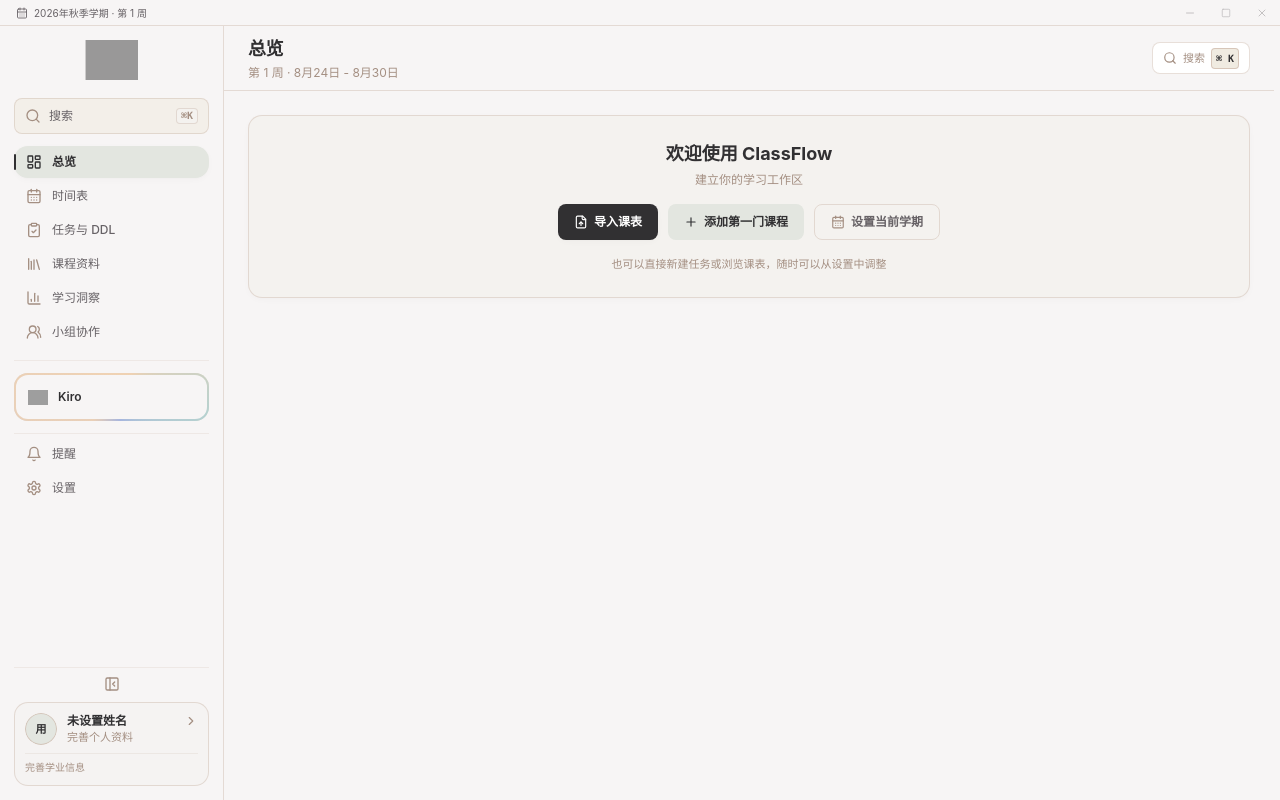
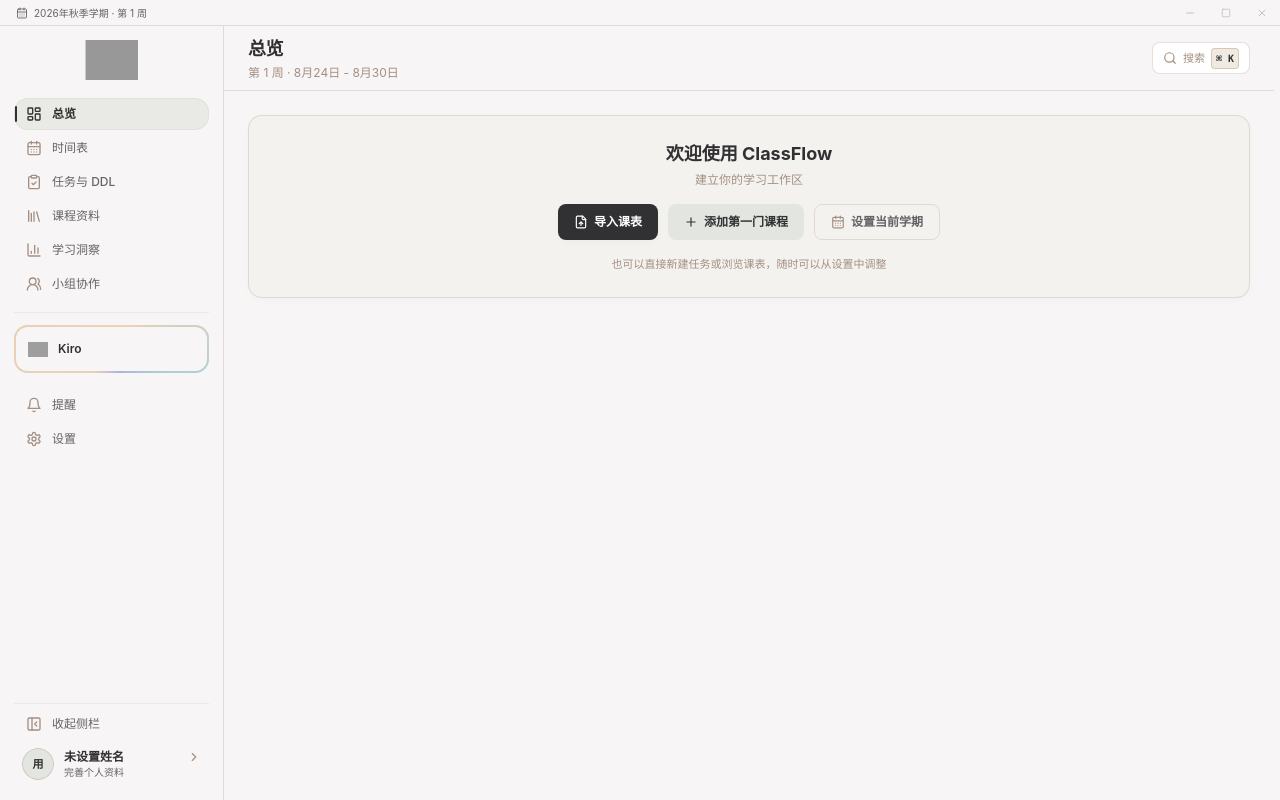
Before and after one commit to zuliku/classflow-study-dashboard, a React (Vite) app: page / in a window 1280 px wide. Built offline with nearby package versions, Linux system fonts and the light colour scheme; grey boxes are pictures that could not be loaded.

Commit message:
polish(sidebar): simplify navigation hierarchy and footer

```diff
--- a/app/globals.css
+++ b/app/globals.css
@@ -804,16 +804,18 @@ html[data-motion-effective="reduced"] .kiro-capsule .kiro-ring { animation: none
    - Avatar Slot：固定 32×32 单实例，不 scale/crossfade；位置由 Surface 宽度连续驱动
    - Identity：仅 opacity + translateX，无 max-width 硬切；Collapse 立即淡出，Expand 80ms 延迟淡入
    - Credits：连续可插值高度 grid-template-rows 1fr→0fr，inner min-height:0 overflow:hidden */
+/* Workflow UX Sidebar Productization V2 —— Profile = compact account row：
+   transparent base（hover bg 由组件 utilities 提供）；padding 仅 6/8px；
+   collapsed → 透明窄 padding（Avatar 光学居中）。不再有 Card border / shadow。 */
 .sidebar-profile-surface {
-  padding: 10px;
-  transition-property: padding, background-color, border-color;
-  transition-duration: var(--motion-panel), var(--motion-fast), var(--motion-fast);
-  transition-timing-function: var(--ease-emphasized), var(--ease-standard), var(--ease-standard);
+  padding: 6px 8px;
+  transition-property: padding, background-color;
+  transition-duration: var(--motion-fast), var(--motion-fast);
+  transition-timing-function: var(--ease-standard), var(--ease-standard);
 }
 [data-collapsed="true"] .sidebar-profile-surface {
   background-color: transparent;
-  border-color: transparent;
-  padding: 6px 2px;
+  padding: 4px 2px;
 }
 [data-motion-active="false"] .sidebar-profile-surface {
   transition: none;
@@ -841,35 +843,9 @@ html[data-motion-effective="reduced"] .kiro-capsule .kiro-ring { animation: none
   display: block;
 }
 
-/* Profile Credits：连续 grid 高度，无 max-height 硬切 */
-.sidebar-profile-credits {
-  display: grid;
-  grid-template-rows: 1fr;
-  opacity: 1;
-  transform: translateY(0);
-  overflow: hidden;
-  transition-property: grid-template-rows, opacity, transform;
-  transition-duration: var(--motion-panel), var(--motion-fast), var(--motion-fast);
-  transition-timing-function: var(--ease-emphasized), var(--ease-standard), var(--ease-standard);
-}
-.sidebar-profile-credits-inner {
-  min-height: 0;
-  overflow: hidden;
-}
-[data-collapsed="true"] .sidebar-profile-credits {
-  grid-template-rows: 0fr;
-  opacity: 0;
-  transform: translateY(-3px);
-}
-[data-motion-active="false"] .sidebar-profile-credits {
-  transition: none;
-}
-[data-motion-active="true"][data-motion-direction="collapse"] .sidebar-profile-credits {
-  transition-delay: 0ms, 0ms, 0ms;
-}
-[data-motion-active="true"][data-motion-direction="expand"] .sidebar-profile-credits {
-  transition-delay: 0ms, 80ms, 80ms;
-}
+/* Profile Credits：已移除（Workflow UX Sidebar Productization V2）——
+   学分进度是学习数据而非 App Chrome；完整数据保留在 Store / Settings。
+   sidebar-profile-credits 相关 grid 动画规则随之删除（减少 layout-property animation）。 */
 
 /* Profile Tooltip：仅在 collapsed 稳定态可 hover 显示；manual morph 期间强制隐藏 */
 .sidebar-profile-tooltip {
@@ -882,7 +858,7 @@ html[data-motion-effective="reduced"] .kiro-capsule .kiro-ring { animation: none
   opacity: 0 !important;
 }
 
-/* Workflow UX Sidebar Productization V1 —— Nav Tooltip Rail Semantics：
+/* Workflow UX Sidebar Productization V1（V2 保留）—— Nav Tooltip Rail Semantics：
    Tooltip 只服务 collapsed rail（icon-only 无 label）。
    Expanded 稳定态 / manual morph 期间一律 suppress——由 [data-collapsed] 直接控制，
    不依赖 label 是否 opacity 0 的间接判断。collapsed 态的 hover/focus-visible 显示
@@ -890,17 +866,6 @@ html[data-motion-effective="reduced"] .kiro-capsule .kiro-ring { animation: none
 .sidebar-shell:not([data-collapsed="true"]) .sidebar-tooltip {
   opacity: 0 !important;
   pointer-events: none !important;
-}
-
-/* Global Search Entry ⌘K kbd：仅 expanded 参与 layout；collapsed 不占宽度
-   （display 切换为瞬时，不参与 rail morph tween——morph 仍只有 width/opacity/transform）。 */
-.sidebar-kbd {
-  transition-property: opacity;
-  transition-duration: var(--motion-fast);
-  transition-timing-function: var(--ease-standard);
-}
-[data-collapsed="true"] .sidebar-kbd {
-  display: none;
 }
 
 /* Reduced Motion：全部瞬时切换 */
@@ -911,9 +876,7 @@ html[data-motion-effective="reduced"] .sidebar-profile-identity,
 html[data-motion-effective="reduced"] .sidebar-logo-full,
 html[data-motion-effective="reduced"] .sidebar-logo-mark,
 html[data-motion-effective="reduced"] .sidebar-profile-surface,
-html[data-motion-effective="reduced"] .sidebar-profile-header-row,
-html[data-motion-effective="reduced"] .sidebar-profile-credits,
-html[data-motion-effective="reduced"] .sidebar-kbd {
+html[data-motion-effective="reduced"] .sidebar-profile-header-row {
   transition: none !important;
 }
 /* ============================================================
--- a/components/layout/Sidebar.tsx
+++ b/components/layout/Sidebar.tsx
@@ -1,7 +1,7 @@
 "use client";
 
 import React, { useCallback, useEffect, useLayoutEffect, useRef, useState } from "react";
-import { PanelLeftClose, PanelLeftOpen, Search } from "lucide-react";
+import { PanelLeftClose, PanelLeftOpen } from "lucide-react";
 import { useAppStore } from "@/store/useAppStore";
 import { useUIChromeStore } from "@/store/useUIChromeStore";
 import { useReminderCenterStore } from "@/store/useReminderCenterStore";
@@ -51,13 +51,8 @@ export function Sidebar() {
   const activeTab = useAppStore((s) => s.activeTab);
   const setActiveTab = useAppStore((s) => s.setActiveTab);
   const setSettingsModalOpen = useAppStore((s) => s.setSettingsModalOpen);
-  // Workflow UX Sidebar Productization V1：Global Search / Command Center 入口（复用现有 Modal，不建第二套）
-  const setSearchModalView = useAppStore((s) => s.setSearchModalView);
-  const setSearchModalOpen = useAppStore((s) => s.setSearchModalOpen);
-  const openGlobalSearch = useCallback(() => {
-    setSearchModalView("palette");
-    setSearchModalOpen(true);
-  }, [setSearchModalView, setSearchModalOpen]);
+  // Workflow UX Sidebar Productization V2：Settings Modal 打开态 → Footer utility soft active surface
+  const settingsModalOpen = useAppStore((s) => s.isSettingsModalOpen);
   // UI Chrome：低成本独立 store（不触发主业务 store persist / 大范围 render）
   const persistedCollapsed = useUIChromeStore((s) => s.sidebarCollapsed);
   const setPersistedCollapsed = useUIChromeStore((s) => s.setSidebarCollapsed);
@@ -265,32 +260,8 @@ export function Sidebar() {
           />
         </button>
 
-        {/* Global Search / Command Center Entry（Sidebar Productization V1）：
-            utility 而非 Workspace Tab——不进 MAIN_NAV_ITEMS、不移动 Active Plate；
-            复用现有 Command Center Modal（palette view）。Expanded = field-like 入口
-            （icon + 搜索 + ⌘K），Collapsed = 光学居中的 icon-only。 */}
-        <button
-          type="button"
-          onClick={openGlobalSearch}
-          aria-label="全局搜索"
-          data-testid="sidebar-search-entry"
-          className={cn(
-            "relative w-full h-9 flex items-center gap-2 px-2.5 rounded-lg text-left",
-            "border border-line bg-alabaster/60 text-satin-grey",
-            "hover:bg-alabaster hover:border-line-strong hover:text-charcoal",
-            "transition-colors duration-[var(--motion-fast)] ease-[var(--ease-standard)]",
-            "outline-none focus-visible:outline-2 focus-visible:outline-charcoal/30 group"
-          )}
-        >
-          <Search className="w-4 h-4 shrink-0 text-sandrift group-hover:text-charcoal transition-colors duration-[var(--motion-fast)]" />
-          <span data-testid="nav-label" className="sidebar-label flex-1 min-w-0 truncate text-xs font-medium">
-            搜索
-          </span>
-          <kbd className="sidebar-kbd shrink-0 text-[10px] font-semibold leading-none text-sandrift border border-line rounded px-1 py-0.5 bg-surface">
-            ⌘K
-          </kbd>
-          {tooltip("搜索 · ⌘K")}
-        </button>
+        {/* Global Search Entry 已移除（Sidebar Productization V2：避免与 WorkspaceHeader 搜索 /
+            Command Center 快捷键重复——Sidebar 收敛为纯 navigation chrome）。 */}
 
         {/* Navigation Menu（核心学习功能） */}
         <nav ref={navRef} className="relative space-y-0.5">
@@ -301,7 +272,9 @@ export function Sidebar() {
             aria-hidden="true"
             data-testid="nav-active-plate"
             className={cn(
-              "absolute left-0 right-0 rounded-xl bg-pastel-mint shadow-subtle transition-[transform,opacity] ease-[var(--ease-standard)]",
+              // Workflow UX Sidebar Productization V2：去 Card 感——soft semantic fill +
+              // very subtle border（无 elevated shadow）；仍是唯一 moving selection surface
+              "absolute left-0 right-0 rounded-xl bg-pastel-mint/70 border border-line-soft transition-[transform,opacity] ease-[var(--ease-standard)]",
               plateAnimated ? "duration-[var(--motion-base)]" : "duration-0",
               isMainActive ? "opacity-100" : "opacity-0"
             )}
@@ -352,8 +325,7 @@ export function Sidebar() {
         </nav>
 
         {/* AI Agent 区域：Kiro Featured Entry（独立分组，不做普通 nav row） */}
-        <div className="mt-3 pt-3 border-t border-line-soft space-y-0.5">
-          {AI_NAV_ITEMS.map((item) => {
+        <div className="mt-3 pt-3 border-t border-line-soft space-y-0.5">          {AI_NAV_ITEMS.map((item) => {
             const Icon = item.icon;
             const isActive = activeTab === item.id;
             return (
@@ -405,11 +377,16 @@ export function Sidebar() {
           })}
         </div>
 
-        {/* 全局 Action：Reminder Center（Bell，unread 圆点锚定 Icon Slot）/ Settings（Modal 入口） */}
-        <div className="pt-1 mt-1 border-t border-line-soft space-y-0.5">
+        {/* 全局 Action：Reminder Center（Bell，unread 圆点锚定 Icon Slot）/ Settings（Modal 入口）。
+            Workflow UX Sidebar Productization V2：与 Kiro 之间的 divider 移除（divider 收敛：
+            仅保留 Main→Kiro 与 Footer 顶部），Actions 并入底部统一 Footer Utility Zone。 */}
+        <div className="pt-1 space-y-0.5">
           {GLOBAL_NAV_ACTIONS.map((item) => {
             const Icon = item.icon;
             const isReminders = item.id === "reminders";
+            const isActiveSurface = isReminders
+              ? reminderCenterOpen
+              : settingsModalOpen;
             return (
               <button
                 key={item.id}
@@ -419,7 +396,7 @@ export function Sidebar() {
                 aria-label={item.label}
                 aria-expanded={isReminders ? reminderCenterOpen : undefined}
                 className={cn("sidebar-nav-row relative w-full py-2 rounded-xl text-xs font-medium transition-colors duration-[var(--motion-base)] ease-[var(--ease-standard)] group text-left",
-                  isReminders && reminderCenterOpen
+                  isActiveSurface
                     ? "bg-alabaster text-charcoal"
                     : "text-satin-grey hover:bg-alabaster hover:text-charcoal"
                 )}
@@ -445,22 +422,29 @@ export function Sidebar() {
         </div>
       </div>
 
-      {/* Profile Region：shrink-0（不随导航滚动；低高度 viewport 由上方导航区收缩） */}
-      <div className="shrink-0 pt-1 mt-1 border-t border-line-soft space-y-1.5">
-        {/* Collapse / Expand 动作：仅桌面（≥1280）显示；低权重 ghost 图标按钮 */}
+      {/* Workflow UX Sidebar Productization V2 —— Footer Utility Zone（shrink-0，顶部唯一 divider）：
+          Reminder / Settings / Collapse / Profile 同为 App Chrome utility，视觉权重一致；
+          内部不再用多条横线切割（spacing 建立层级）。低高度 viewport 由上方导航区收缩。 */}
+      <div className="shrink-0 pt-1 mt-1 border-t border-line-soft space-y-0.5">
+        {/* Collapse / Expand：仅桌面（≥1280）显示；产品化为标准 Utility Row
+            （sidebar-nav-row + sidebar-label，天然参与既有 Label Morph，无第二套动画） */}
         {isXl && (
           <button
             type="button"
             onClick={toggleCollapsed}
             aria-label={effectiveCollapsed ? "展开侧栏" : "收起侧栏"}
             data-testid="sidebar-collapse-toggle"
-            className="w-full flex items-center justify-center py-1 rounded-lg text-sandrift hover:text-charcoal hover:bg-alabaster transition-colors focus-visible:outline-2 focus-visible:outline-charcoal/30"
+            className="sidebar-nav-row relative w-full py-2 rounded-xl text-xs font-medium transition-colors duration-[var(--motion-base)] ease-[var(--ease-standard)] group text-left text-satin-grey hover:bg-alabaster hover:text-charcoal"
           >
             {effectiveCollapsed ? (
-              <PanelLeftOpen className="w-4 h-4" aria-hidden="true" />
+              <PanelLeftOpen className="w-4 h-4 shrink-0 transition-colors duration-[var(--motion-base)] text-sandrift group-hover:text-charcoal" aria-hidden="true" />
             ) : (
-              <PanelLeftClose className="w-4 h-4" aria-hidden="true" />
+              <PanelLeftClose className="w-4 h-4 shrink-0 transition-colors duration-[var(--motion-base)] text-sandrift group-hover:text-charcoal" aria-hidden="true" />
             )}
+            <span data-testid="nav-label" className="sidebar-label flex-1 min-w-0 truncate">
+              {effectiveCollapsed ? "展开侧栏" : "收起侧栏"}
+            </span>
+            {tooltip(effectiveCollapsed ? "展开侧栏" : "收起侧栏")}
           </button>
         )}
         <SidebarProfileCard collapsed={effectiveCollapsed} />
--- a/components/layout/SidebarProfileCard.tsx
+++ b/components/layout/SidebarProfileCard.tsx
@@ -7,13 +7,14 @@ import { useProfileAvatar } from "@/hooks/useProfileAvatar";
 import { cn } from "@/lib/utils";
 
 /**
- * Sidebar Profile Card（App Chrome V2.1）：
- * - 数据全部来自真实 store（userProfile + useProfileAvatar）
- * - Single-DOM Morph：Avatar 始终 mounted；Identity / Credits / Surface 由 Sidebar 的
- *   data-collapsed + data-motion-* 驱动 CSS 收束（无两套 DOM 切换）
- * - 整卡可点击 → Settings → profile section（settingsTargetSection 机制，不创建 Profile Drawer）
- * - totalCredits <= 0：不显示 0/0 进度，改为低权重「完善学业信息」
- * - 不添加 account menu / logout / cloud / membership / online status（无真实 Domain）
+ * Sidebar Profile Row（Workflow UX Sidebar Productization V2）：
+ * - 去 Dashboard Card 化：transparent base + hover bg-alabaster/70，无默认 border / shadow；
+ *   视觉 = 成熟桌面产品的 Account Row，高度 ~48px，不超过 Main Navigation 的视觉重量
+ * - 数据全部来自真实 store（userProfile + useProfileAvatar）；不伪造 online/membership 等
+ * - Single-DOM Morph：Avatar 始终 mounted；Identity 由 data-collapsed + data-motion-* 驱动
+ * - 学分 progress 已从 Sidebar 移除（学习数据不属于 App Chrome；Store / Settings 保留）
+ * - 整行可点击 → Settings → profile section（settingsTargetSection 机制）
+ * - Collapsed：仅 Avatar + tooltip「用户名 · 个人资料」
  */
 export function SidebarProfileCard({ collapsed }: { collapsed: boolean }) {
   const userProfile = useAppStore((s) => s.userProfile);
@@ -26,13 +27,9 @@ export function SidebarProfileCard({ collapsed }: { collapsed: boolean }) {
     setSettingsTargetSection("profile");
   };
 
-  const creditPercentage =
-    userProfile.totalCredits > 0
-      ? Math.min(
-          Math.round((userProfile.completedCredits / userProfile.totalCredits) * 100),
-          100
-        )
-      : 0;
+  const metaLine = [userProfile.college, userProfile.grade]
+    .filter((v): v is string => !!v)
+    .join(" · ");
 
   const avatar = profileAvatarUrl ? (
     <img
@@ -47,66 +44,29 @@ export function SidebarProfileCard({ collapsed }: { collapsed: boolean }) {
   );
 
   return (
-    <div className="shrink-0">
     <button
       type="button"
       onClick={openProfile}
       aria-label="打开个人资料"
       className={cn(
-          "sidebar-profile-surface group relative w-full flex flex-col items-stretch",
-          "rounded-xl border border-line bg-surface/50 text-left",
-          "hover:bg-surface hover:border-line-strong transition-colors",
+        "sidebar-profile-surface group relative w-full flex items-center gap-2.5 text-left",
+        "rounded-lg text-left",
+        "hover:bg-alabaster/70 transition-colors duration-[var(--motion-fast)] ease-[var(--ease-standard)]",
         "focus-visible:outline-2 focus-visible:outline-charcoal/30"
       )}
     >
       {/* Header Row：Avatar Slot 固定 32×32（折叠时也保持真圆）；Identity 随 label morph 收束 */}
-        <span className="sidebar-profile-header-row">
+      <span className="sidebar-profile-header-row min-w-0 flex-1">
         <span className="sidebar-profile-avatar-slot rounded-full">{avatar}</span>
         <span className="sidebar-profile-identity flex-1 min-w-0">
-            <span className="flex items-center justify-between">
+          <span className="flex items-center justify-between gap-1">
             <span className="text-xs font-semibold text-charcoal truncate">
               {userProfile.name || "未设置姓名"}
             </span>
-              <ChevronRight className="w-3.5 h-3.5 text-sandrift shrink-0 ml-1 group-hover:text-charcoal transition-colors" />
+            <ChevronRight className="w-3.5 h-3.5 text-sandrift shrink-0 group-hover:text-charcoal transition-colors" />
           </span>
-            {userProfile.college || userProfile.grade ? (
-              <>
-                <span className="block text-[11px] text-satin-grey truncate">
-                  {userProfile.college}
-                </span>
-                <span className="block text-[11px] text-sandrift truncate">{userProfile.grade}</span>
-              </>
-            ) : (
-              <span className="block text-[11px] text-sandrift truncate">完善个人资料</span>
-            )}
-          </span>
-        </span>
-
-        {/* Credit Progress：grid 连续高度 1fr→0fr，无 max-height 硬切 */}
-        <span className="sidebar-profile-credits">
-          <span className="sidebar-profile-credits-inner">
-            <span className="block pt-1 mt-2 border-t border-line-soft">
-            {userProfile.totalCredits > 0 ? (
-              <>
-                <span className="flex justify-between items-center text-[11px]">
-                  <span className="text-satin-grey">本学期学分进度</span>
-                  <span className="font-semibold text-charcoal">
-                    {userProfile.completedCredits} / {userProfile.totalCredits} 学分
-                  </span>
-                </span>
-                <span className="block w-full bg-pastel-mint rounded-full h-1.5 overflow-hidden mt-1">
-                  <span
-                    className={cn(
-                      "block bg-sandrift h-1.5 rounded-full",
-                      "transition-[width] duration-[var(--motion-data)] ease-[var(--ease-emphasized)]"
-                    )}
-                    style={{ width: `${creditPercentage}%` }}
-                  />
-                </span>
-              </>
-            ) : (
-              <span className="block text-[10px] text-sandrift pt-0.5">完善学业信息</span>
-            )}
+          <span className="block text-[10px] text-satin-grey truncate">
+            {metaLine || "完善个人资料"}
           </span>
         </span>
       </span>
@@ -125,6 +85,5 @@ export function SidebarProfileCard({ collapsed }: { collapsed: boolean }) {
         {userProfile.name || "未设置姓名"} · 个人资料
       </span>
     </button>
-    </div>
   );
 }
```
Also changed, not shown: 1 other file (tests, documents, lock files or other folders). Lines whose indentation alone changed are shown as unchanged.
